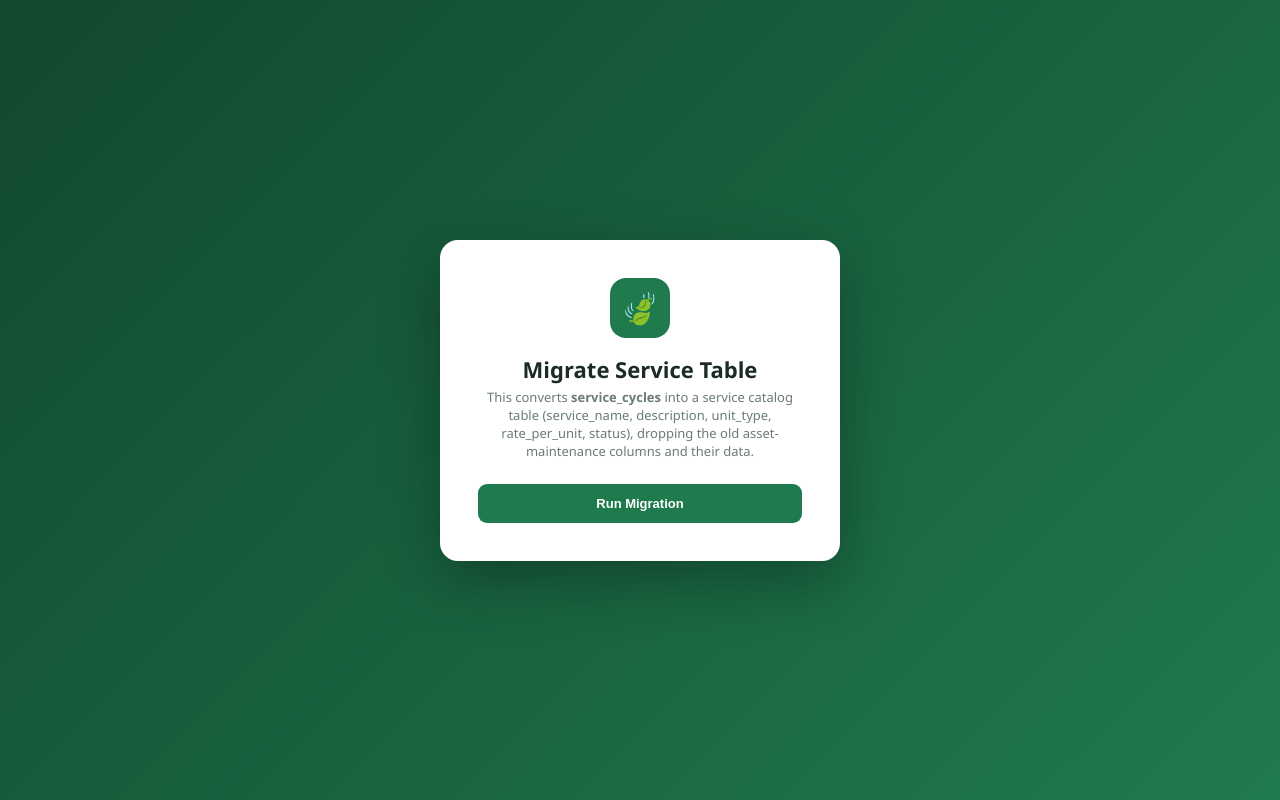
After one commit to gamithhewathenna-cyber/Harvest-Pro, a PHP site: page /migrate_service_table.php in a window 1280 px wide. The commit adds this page. Run offline with PHP 8.4, Linux system fonts and the light colour scheme.

Commit message:
Services

```diff
--- a/api/crud.php
+++ b/api/crud.php
@@ -10,7 +10,7 @@ $TABLES = [
   'employees'=>['emp_code','full_name','nic','phone','address','gender','dob','joining_date','employment_type','job_role','estate_id','section_id','daily_rate','kg_rate','overtime_rate','bank_details','emergency_contact','status','notes'],
   'expenses'=>['expense_date','estate_id','section_id','category_id','category','supplier','description','quantity','amount','payment_method','reference','status','entered_by','approved_by','notes'],
   'reminders'=>['title','description','type','estate_id','section_id','due_date','priority','assigned_user','status'],
-  'service_cycles'=>['service_name','asset','estate_id','section_id','last_service_date','next_service_date','frequency','cost','supplier','notes','status'],
+  'service_cycles'=>['service_name','description','unit_type','rate_per_unit','status'],
   'fertilizer_cycles'=>['estate_id','section_id','fertilizer_type','date_applied','next_due','quantity','cost','supplier','applied_by','notes'],
   'clearing_cycles'=>['estate_id','section_id','date_cleared','next_due','assigned_workers','cost','notes'],
   'tea_clones'=>['name','code','description'],
--- a/api/dashboard.php
+++ b/api/dashboard.php
@@ -51,8 +51,6 @@ foreach($db->query("SELECT title, due_date, priority, 'Reminder' typ FROM remind
   $events[]=['title'=>$r['title'],'due'=>$r['due_date'],'type'=>'General'];
 foreach($db->query("SELECT CONCAT('Fertilizer: ',fertilizer_type) title, next_due FROM fertilizer_cycles WHERE next_due>='$today' ORDER BY next_due LIMIT 5") as $r)
   $events[]=['title'=>$r['title'],'due'=>$r['next_due'],'type'=>'Fertilizer'];
-foreach($db->query("SELECT service_name title, next_service_date nd FROM service_cycles WHERE next_service_date>='$today' ORDER BY next_service_date LIMIT 5") as $r)
-  $events[]=['title'=>$r['title'],'due'=>$r['nd'],'type'=>'Service'];
 usort($events, fn($a,$b)=>strcmp($a['due'],$b['due']));
 $events=array_slice($events,0,8);
 foreach($events as &$ev){
--- a/assets/js/crud.js
+++ b/assets/js/crud.js
@@ -2,6 +2,7 @@
 // { table, title, fields:[{name,label,type,options?,required?,col?}], columns:[{key,label,fmt?}], filters?:[] }
 const C = window.CRUD;
 let CACHE=[], LOOKUPS={};
+if(C.saveLabel){const b=document.getElementById('saveBtn'); if(b) b.textContent=C.saveLabel;}
 
 async function loadLookup(name){
   if(LOOKUPS[name]) return LOOKUPS[name];
--- a/includes/crud_page.php
+++ b/includes/crud_page.php
@@ -22,7 +22,7 @@ require __DIR__.'/header.php';
     <div class="modal-h"><h3 id="modalTitle">Add</h3><span class="x" onclick="closeModal('crudModal')">&times;</span></div>
     <div class="modal-b"><input type="hidden" id="crudId"><div class="form-row" id="crudForm"></div></div>
     <div class="modal-f"><button class="btn gray" onclick="closeModal('crudModal')">Cancel</button>
-      <button class="btn" onclick="saveForm()">Save</button></div>
+      <button class="btn" id="saveBtn" onclick="saveForm()">Save</button></div>
   </div>
 </div>
 
--- /dev/null
+++ b/migrate_service_table.php
@@ -0,0 +1,76 @@
+<?php
+/**
+ * One-time migration. Visit /migrate_service_table.php in your browser.
+ * Converts service_cycles from an asset-maintenance tracker into a
+ * service catalog: service_name, description, unit_type, rate_per_unit, status.
+ * DROPS old columns (asset, estate_id, section_id, last_service_date,
+ * next_service_date, frequency, cost, supplier, notes) and their data.
+ * DELETE this file immediately after use.
+ */
+require_once __DIR__ . '/config/config.php';
+
+function has_column($db,$table,$col){
+    $st=$db->prepare("SELECT 1 FROM information_schema.COLUMNS WHERE TABLE_SCHEMA=DATABASE() AND TABLE_NAME=? AND COLUMN_NAME=?");
+    $st->execute([$table,$col]);
+    return (bool)$st->fetchColumn();
+}
+function fk_name($db,$table,$col){
+    $st=$db->prepare("SELECT CONSTRAINT_NAME FROM information_schema.KEY_COLUMN_USAGE
+        WHERE TABLE_SCHEMA=DATABASE() AND TABLE_NAME=? AND COLUMN_NAME=? AND REFERENCED_TABLE_NAME IS NOT NULL");
+    $st->execute([$table,$col]);
+    return $st->fetchColumn();
+}
+
+$done = false; $error = ''; $log = [];
+if ($_SERVER['REQUEST_METHOD'] === 'POST') {
+    try {
+        $db = db();
+        foreach (['estate_id','section_id'] as $col) {
+            if (has_column($db,'service_cycles',$col)) {
+                $fk = fk_name($db,'service_cycles',$col);
+                if ($fk) { $db->exec("ALTER TABLE service_cycles DROP FOREIGN KEY `$fk`"); $log[]="Dropped FK $fk"; }
+            }
+        }
+        foreach (['asset','estate_id','section_id','last_service_date','next_service_date','frequency','cost','supplier','notes'] as $col) {
+            if (has_column($db,'service_cycles',$col)) {
+                $db->exec("ALTER TABLE service_cycles DROP COLUMN `$col`");
+                $log[]="Dropped column $col";
+            }
+        }
+        if (!has_column($db,'service_cycles','description')) {
+            $db->exec("ALTER TABLE service_cycles ADD COLUMN description TEXT AFTER service_name");
+            $log[]="Added column description";
+        }
+        if (!has_column($db,'service_cycles','unit_type')) {
+            $db->exec("ALTER TABLE service_cycles ADD COLUMN unit_type VARCHAR(60)");
+            $log[]="Added column unit_type";
+        }
+        if (!has_column($db,'service_cycles','rate_per_unit')) {
+            $db->exec("ALTER TABLE service_cycles ADD COLUMN rate_per_unit DECIMAL(12,2) DEFAULT 0");
+            $log[]="Added column rate_per_unit";
+        }
+        $done = true;
+    } catch (Throwable $e) {
+        $error = $e->getMessage();
+    }
+}
+?>
+<!DOCTYPE html><html><head><meta charset="utf-8"><meta name="viewport" content="width=device-width,initial-scale=1">
+<title>Migrate Service Table</title><link rel="stylesheet" href="assets/css/app.css"></head>
+<body><div class="login-wrap"><div class="login-card">
+<div class="login-logo">🍃</div><h1>Migrate Service Table</h1>
+<?php if($done): ?>
+  <div class="badge b-green" style="display:block;padding:12px;text-align:center;margin-bottom:14px">✓ Migrated!</div>
+  <p style="font-size:12px"><?=e(implode(', ', $log) ?: 'Already up to date.')?></p>
+  <p style="font-size:12px;color:#c0392b">Now DELETE migrate_service_table.php from your server.</p>
+  <a class="btn" style="width:100%;justify-content:center" href="service.php">Go to Service Management</a>
+<?php elseif($error): ?>
+  <div class="badge b-red" style="display:block;padding:12px;margin-bottom:14px"><?=e($error)?></div>
+  <form method="post"><button class="btn" style="width:100%;justify-content:center">Retry</button></form>
+<?php else: ?>
+  <p style="font-size:13px">This converts <b>service_cycles</b> into a service catalog table
+  (service_name, description, unit_type, rate_per_unit, status), dropping the old
+  asset-maintenance columns and their data.</p>
+  <form method="post"><button class="btn" style="width:100%;justify-content:center;padding:12px">Run Migration</button></form>
+<?php endif; ?>
+</div></div></body></html>
```
Also changed, not shown: database.sql (+4 -12 lines), service.php (+7 -12 lines).
